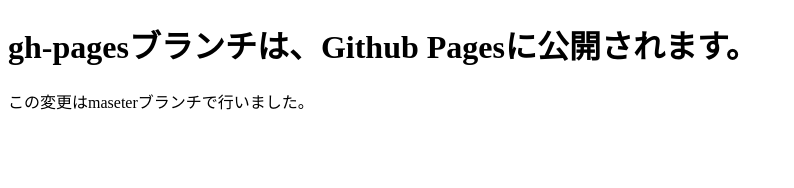
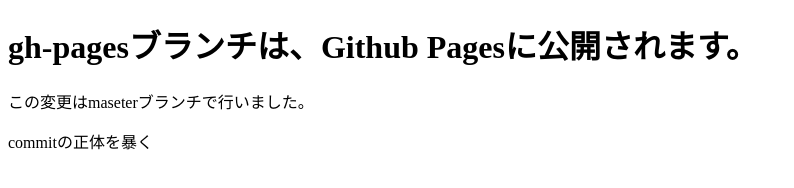
Before and after one commit to kosuke-ikeura/git-study, a plain HTML site: page index.html in a window 1280 px wide. Shown: the whole page, without its empty margins (0-794 px from the left). Drawn offline with Linux system fonts and the light colour scheme.

Commit message:
index.htmlの編集

```diff
--- a/index.html
+++ b/index.html
@@ -7,5 +7,7 @@
 <body>
     <h1>gh-pagesブランチは、Github Pagesに公開されます。</h1>
     <p>この変更はmaseterブランチで行いました。</p>
+
+	<p>commitの正体を暴く</p>
 </body>
 </html>
```
